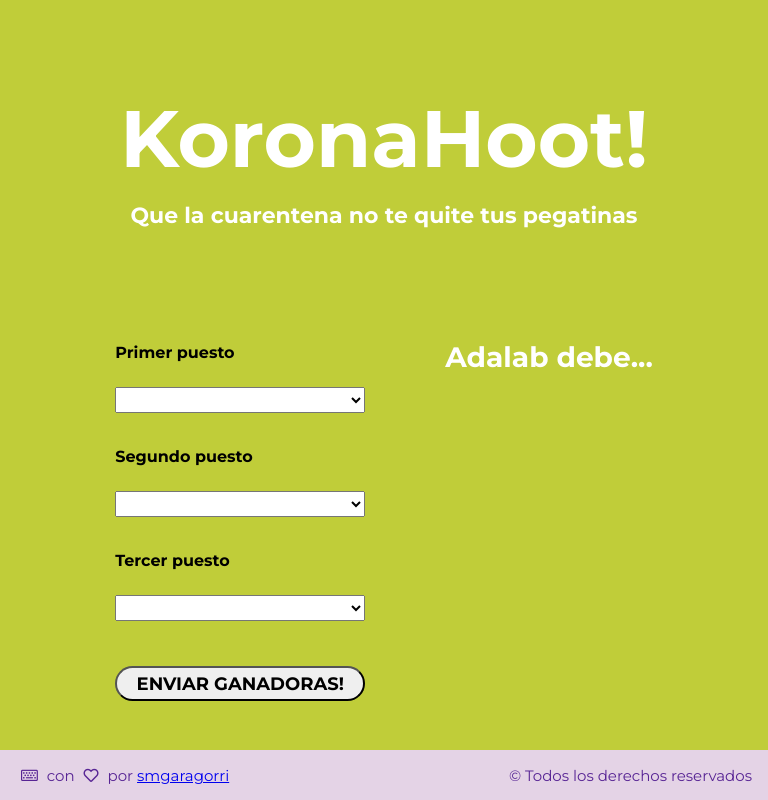
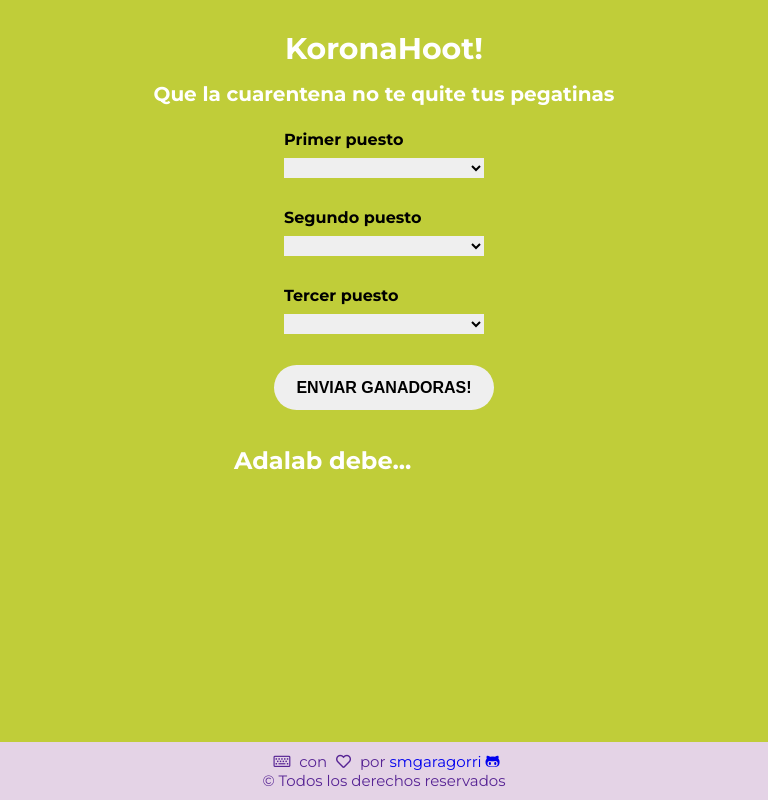
Before and after one commit to smgaragorri/KoronaHoot, a website: page docs/index.html in a window 768 px wide. Drawn offline with Linux system fonts and the light colour scheme; a web font is replaced by a local one.

Commit message:
Add mediaqueries for tablet and mobile

```diff
--- a/_src/assets/scss/components/_body.scss
+++ b/_src/assets/scss/components/_body.scss
@@ -7,7 +7,20 @@ body {
   animation-timing-function: linear;
   animation-direction: alternate;
   animation-fill-mode: both;
+  font-family: $font-main;
+  width: 100vw;
+  height: 100vh;
+  overflow-y: scroll;
+  overflow-x: hidden;
 }
+
+.page {
+  display: flex;
+  justify-content: center;
+  flex-direction: column;
+  align-items: center;
+}
+
 @keyframes animar {
   25% {
     background: rgb(65, 196, 222);
--- a/_src/assets/scss/components/_footer.scss
+++ b/_src/assets/scss/components/_footer.scss
@@ -5,9 +5,9 @@
   justify-content: space-between;
   left: 0;
   bottom: 0;
-  height: 50px;
-  width: 100vw;
-  padding: 1rem;
+  height: max-content;
+  width: 100%;
+  padding: 15px;
   background-color: $background;
   color: $purple;
 }
@@ -15,3 +15,11 @@
 .far {
   margin: 0 5px 0 5px;
 }
+
+@media all and (max-width: 768px) {
+  .page__footer {
+    padding: 10px;
+    flex-direction: column;
+    align-items: center;
+  }
+}
--- a/_src/assets/scss/components/_header.scss
+++ b/_src/assets/scss/components/_header.scss
@@ -4,8 +4,8 @@
     flex-direction: column;
     justify-content: center;
     margin-bottom: 3rem;
-    margin-top: 90px;
-    margin-bottom: 100px;
+    margin-top: 60px;
+    margin-bottom: 50px;
     text-align: center;
     align-items: center;
   }
@@ -21,3 +21,27 @@
     font-size: 22px;
   }
 }
+
+@media all and (max-width: 1200px) and (min-width: 768px) {
+  .header {
+    &-page {
+      margin-bottom: 40px;
+    }
+  }
+}
+
+@media all and (max-width: 768px) {
+  .header {
+    &-page {
+      margin-top: 30px;
+      margin-bottom: 10px;
+    }
+    &-title {
+      font-size: 30px;
+    }
+    &-subtitle {
+      font-size: 20px;
+      padding: 0 20px 0 20px;
+    }
+  }
+}
--- a/_src/assets/scss/components/main-section.scss
+++ b/_src/assets/scss/components/main-section.scss
@@ -1,13 +1,18 @@
 .section-list {
-  margin-left: 80px;
+  display: flex;
+  justify-content: center;
+  flex-direction: column;
   line-height: 2;
   color: white;
-  font-size: 24px;
+  width: 80%;
+  width: 600px;
+  margin: 10px;
   &-ul {
     display: flex;
+    justify-content: center;
     flex-direction: column;
     flex-wrap: wrap;
-    height: 400px;
+    height: 420px;
     text-align: initial;
     border: solid 2px transparent;
     justify-content: flex-start;
@@ -16,24 +21,38 @@
     margin: 0 30px 0 30px;
     font-size: 20px;
   }
+  &-title {
+    font-size: 30px;
+  }
 }
 
 .winners {
   &-container {
     display: flex;
-    flex-direction: row;
     justify-content: center;
-    margin: 0 100px 0 100px;
+    align-items: center;
+    flex-direction: column;
   }
   &-input {
+    justify-content: space-evenly;
+    align-items: center;
     display: flex;
-    flex-direction: column;
     line-height: 3;
+    width: 80%;
+    &-container {
+      display: flex;
+      flex-direction: row;
+    }
   }
   &-btn-select {
-    margin-bottom: 20px;
-    width: 250px;
-    font-size: 18px;
+    margin: 10px 30px 20px 0;
+    width: 200px;
+    height: 30px;
+    font-size: 22px;
+    &-title {
+      font-weight: bold;
+      height: 30px;
+    }
   }
 }
 
@@ -41,12 +60,78 @@
   font-weight: bold;
   font-size: 18px;
   border-radius: 25px;
-  width: 250px;
-  height: 35px;
+  width: 270px;
+  height: 55px;
   margin: 25px 0 0 0;
   transition: 0.3s;
   &:hover {
-    background-color: #864bc5;
+    background: $purple-medium;
     color: white;
   }
 }
+
+@media all and (max-width: 1200px) and (min-width: 768px) {
+  .section-list {
+    &-title {
+      font-size: 24px;
+    }
+  }
+
+  .winners {
+    &-input {
+      flex-direction: column;
+    }
+    &-btn-select {
+      margin: 5px 20px 20px 0;
+      height: 25px;
+      font-size: 20px;
+    }
+  }
+
+  .btn-submit-winners {
+    margin: 10px 0 0 0;
+    width: 240px;
+    height: 40px;
+  }
+}
+
+@media all and (max-width: 768px) {
+  .section-list {
+    width: 300px;
+    margin-top: 25px;
+    &-ul {
+      overflow-y: scroll;
+      flex-wrap: nowrap;
+      height: 250px;
+    }
+    &-el {
+      font-size: 16px;
+    }
+    &-title {
+      font-size: 24px;
+    }
+  }
+
+  .winners {
+    &-input {
+      flex-direction: column;
+      width: 300px;
+      &-container {
+        align-items: center;
+        width: 300px;
+        flex-direction: column;
+      }
+    }
+    &-btn-select {
+      height: 20px;
+      font-size: 18px;
+      margin: 0px;
+    }
+  }
+  .btn-submit-winners {
+    font-size: 16px;
+    width: 220px;
+    height: 45px;
+    margin: 15px 0 0 0;
+  }
+}
--- a/_src/assets/scss/core/_reset.scss
+++ b/_src/assets/scss/core/_reset.scss
@@ -2,5 +2,8 @@
   box-sizing: border-box;
   margin: 0;
   padding: 0;
-  font-family: $font-main;
+  list-style: none;
+  text-decoration: none;
+  border: none;
+  outline: none;
 }
--- a/_src/assets/scss/main.scss
+++ b/_src/assets/scss/main.scss
@@ -1,5 +1,5 @@
+@import 'core/reset';
 @import 'core/settings';
-@import 'core/reset';
 @import 'components/body';
 @import 'components/header';
 @import 'components/main-section';
--- a/docs/index.html
+++ b/docs/index.html
@@ -27,33 +27,43 @@
             </header>
             <main class="winners-container">
                 <div class="winners-input">
+                    <div class="winners-input-container">
                         <div>
-                         <h4>Primer puesto</h4>
+                            <p class="winners-btn-select-title">Primer puesto</p>
                             <select class="winners-btn-select js-select1" class="form-input-winners"
                             name="" id="">
                                 <option class="input js-winner1" value=""></option>
                             </select>
                         </div>
                         <div>
-                         <h4>Segundo puesto</h4>
-                        <select class="winners-btn-select js-select2" name="" id="">
+                            <p class="winners-btn-select-title">Segundo puesto</p>
+                            <select class="winners-btn-select js-select2" name=""
+                            id="">
                                 <option class="input js-winner2" value=""></option>
                             </select>
                         </div>
                         <div>
-                         <h4>Tercer puesto</h4>
-                        <select class="winners-btn-select js-select3" name="" id="">
+                            <p class="winners-btn-select-title">Tercer puesto</p>
+                            <select class="winners-btn-select js-select3" name=""
+                            id="">
                                 <option class="input js-winner3" value=""></option>
                             </select>
                         </div>
+                    </div>
+                    <div class="btn-submit-winners-container">
                         <button class="btn-submit-winners js-btn">ENVIAR GANADORAS!</button>
                     </div>
+                </div>
                 <section class="section-list">
+                    <div>
                          <h3 class="section-list-title js-sticker-title">Adalab debe...</h3>
+                    </div>
+                    <div>
                         <ul class="section-list-ul js-sticker-list"></ul>
+                    </div>
                 </section>
             </main>
-            <footer class="page__footer"> <small>     <i class="far fa-keyboard"></i> con <i class="far fa-heart"></i> por     <a href="https://github.com/smgaragorri">smgaragorri</a>   </small>  <small> &copy; Todos los derechos reservados</small>
+            <footer class="page__footer"> <small>     <i class="far fa-keyboard"></i> con <i class="far fa-heart"></i> por     <a href="https://github.com/smgaragorri"       >smgaragorri <i class="fab fa-github-alt"></i     ></a>   </small>  <small> &copy; Todos los derechos reservados</small>
             </footer>
         </div>
         <script src="./assets/js/main.js"></script>
```
Also changed, not shown: _src/templates/partials/_footer.html (+3 -1 lines), _src/templates/partials/_main-section.html (+11 -3 lines), docs/assets/css/components/main-section.css (deleted), docs/assets/css/main.css. Lines whose indentation alone changed are shown as unchanged.
